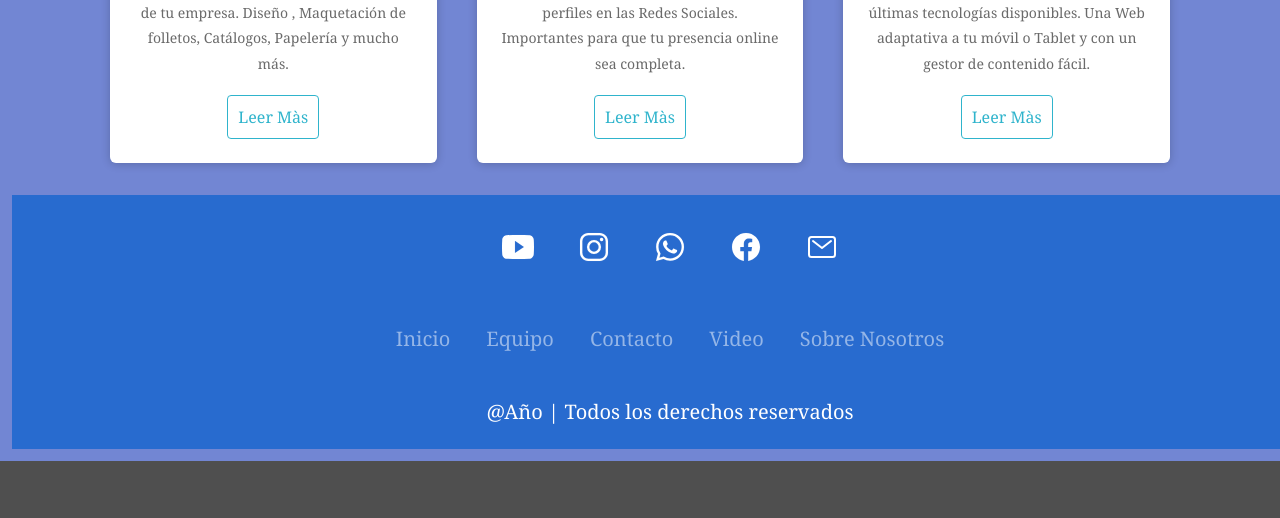
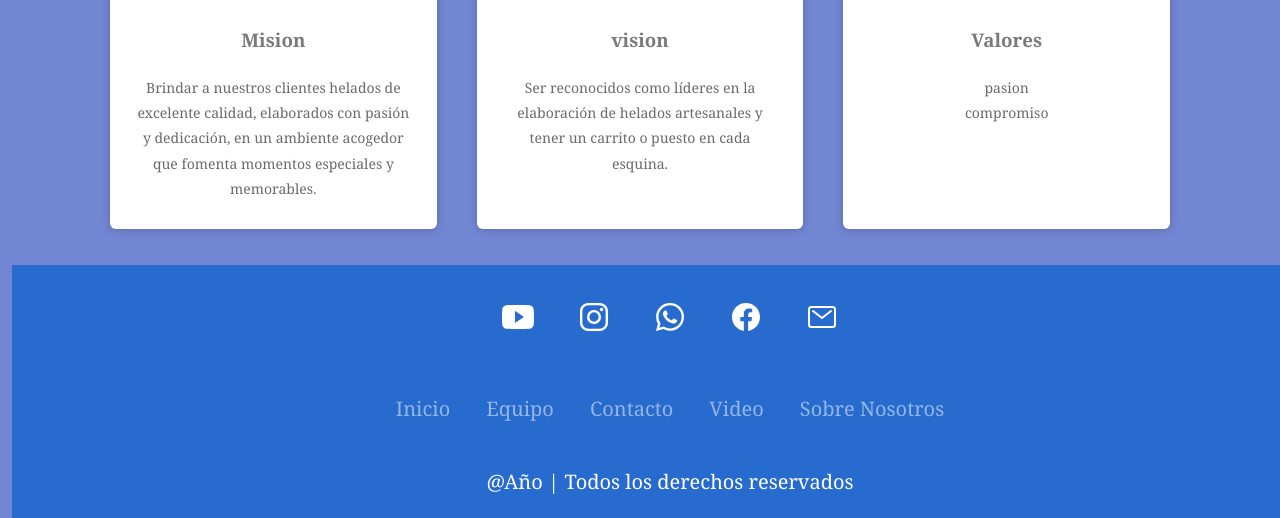
Before and after one commit to yelmis/Heladitos-gourmet, a PHP site: page /inicio.html in a window 1280 px wide; the page is wider, and only the part inside the window is pictured. Shown: the part 1427-1945 px from the top of that part. Before the commit the page ends 1888 px from the top of that part, so only its background shows below. Run offline with PHP 8.4, Linux system fonts and the light colour scheme.

Commit message:
agrege mision vision y valores

```diff
--- a/CSS/inicio.css
+++ b/CSS/inicio.css
@@ -18,6 +18,12 @@ body{
     padding: 4px;
     margin: auto;
     border-radius: 24px;
+
+}
+
+#welcome p {
+    font: size 2px;
+    font-family:cursive;
 }
 
 .h2{
@@ -26,7 +32,7 @@ body{
 }
 
 .p{
-    font-size: 28px;
+    font-size: 24px;
     color: #9A7E6F;
 }
 
@@ -105,6 +111,10 @@ body{
     display: flex;
     max-width: 1100px;
     margin: auto;
+}
+
+.title-cards{
+background-color: #3C3D37;
 }
 
 .title-cards {
--- a/inicio.html
+++ b/inicio.html
@@ -21,11 +21,11 @@
         <header>
             <nav class="navbar">
                 <div class="logo">
-                    <img src="IMG/logo.png" alt="Cafetería La Veladad Logo">
+                    <img src="IMG/logo.png" alt="Heladitos gourmet">
                 </div>
                 <ul class="nav-links" id="navLinks">
                     <li><a href="#SONOTRO">inicio</a></li>
-                    <li><a href="#">Productos</a></li>
+                    <li><a href="producto.html">Productos</a></li>
                     <li><a href="#">Contacto</a></li>
                     <li><a href="#">Blog</a></li>
                 </ul>
@@ -44,7 +44,7 @@
     <br>
     <center>
         <h2 class="h2">BIENVENIDO</h2>
-        <P class="p"></P>
+        <P class="p">Helados artesanales, frescos y llenos de sabor, para compartir momentos de felicidad.</P>
     </center>
 </section>
 
@@ -57,22 +57,31 @@
 
 <br>
     <section >
-
+ <div class="caja">
 <div class="title-cards">
-    <h2>Servicios que Ofrecemos</h2>
+    <h2>Sobre Nosotros</h2>
 </div>
+<div class="parafoNS">
+<center>
+<p>
+somos una empresa que surge de un trabajo escolar
+donde tengamos que crear un producto y salir de nuestra zona de confort para poder vende un producto que llene de
+felicidad a nuestro clientes.
+</p>
+</div>
+</center>
 <div class="container-card">
     <div class="card">
         <figure>
             <img src="https://cdn.pixabay.com/photo/2015/06/24/16/36/office-820390_1280.jpg" />
         </figure>
         <div class="contenido-card">
-            <h3>Diseño Gràfico</h3>
+            <h3>Mision</h3>
             <p>
-                Podemos crear la identidad corporativa de tu empresa. Diseño ,
-                Maquetación de folletos, Catálogos, Papelería y mucho más.
+                Brindar a nuestros clientes helados de excelente calidad, elaborados con pasión y dedicación, en un ambiente acogedor
+                que fomenta momentos especiales y memorables.
             </p>
-            <a href="#">Leer Màs</a>
+
         </div>
     </div>
     <div class="card">
@@ -80,12 +89,10 @@
             <img src="https://cdn.pixabay.com/photo/2015/11/05/09/52/touch-screen-1023966_1280.jpg" />
         </figure>
         <div class="contenido-card">
-            <h3>Gestión de Redes</h3>
+            <h3>vision</h3>
             <p>
-                Nosotros creamos y optimizamos tus perfiles en las Redes Sociales.
-                Importantes para que tu presencia online sea completa.
-            </p>
-            <a href="#">Leer Màs</a>
+                Ser reconocidos como líderes en la elaboración de helados artesanales y tener un carrito o puesto en cada esquina.
+
         </div>
     </div>
     <div class="card">
@@ -93,13 +100,12 @@
             <img src="https://cdn.pixabay.com/photo/2021/08/05/12/36/software-development-6523979_1280.jpg" />
         </figure>
         <div class="contenido-card">
-            <h3>Desarrollo Web</h3>
+            <h3>Valores</h3>
             <p>
-                Creamos tu página web utilizando las últimas tecnologías
-                disponibles. Una Web adaptativa a tu móvil o Tablet y con un gestor
-                de contenido fácil.
+               pasion <br>
+                compromiso <br>
             </p>
-            <a href="#">Leer Màs</a>
+
         </div>
     </div>
 </div>
@@ -168,5 +174,4 @@
     <script src="jS/app.js"></script>
 
     </body>
-
     </html>
```
